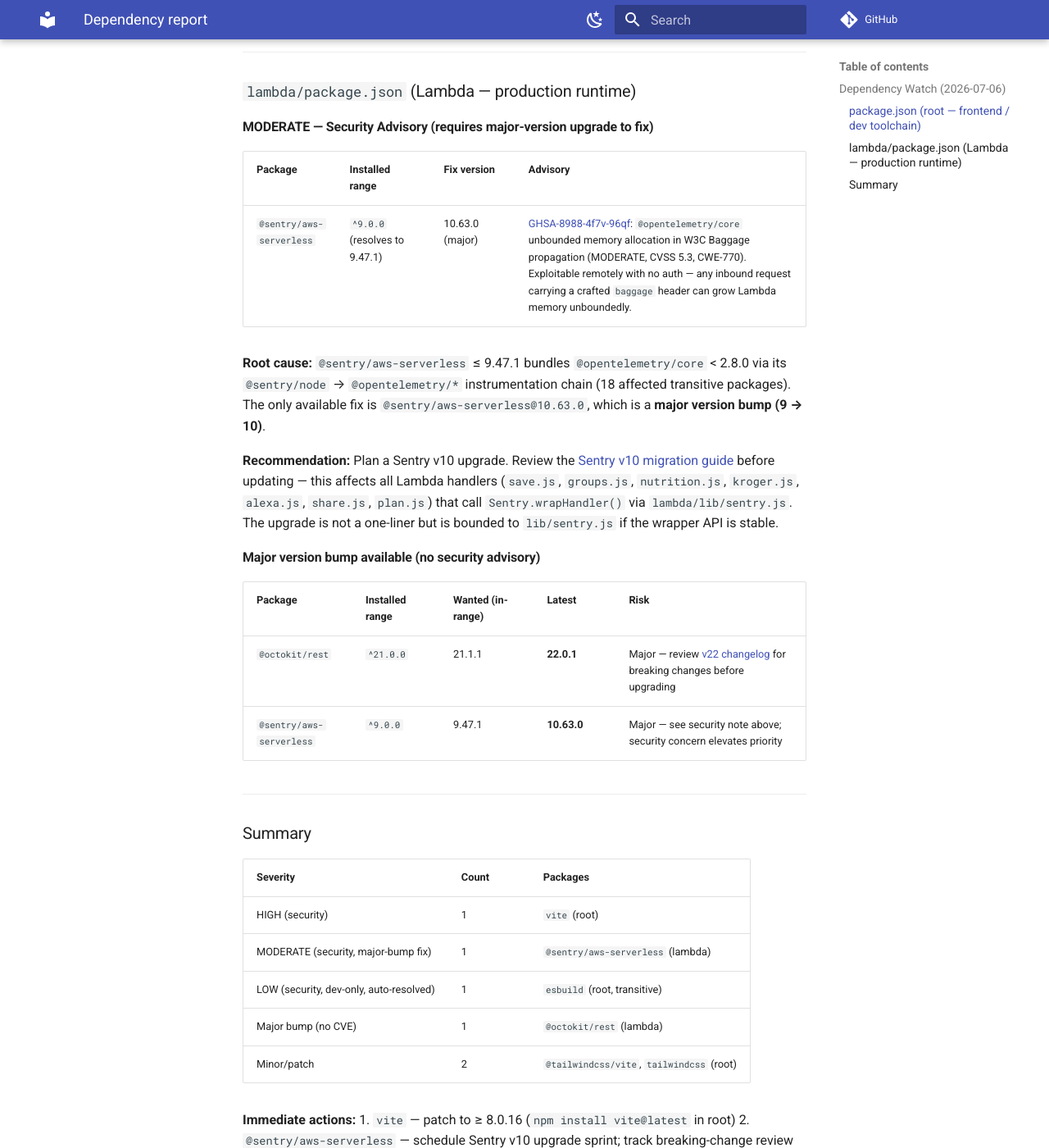
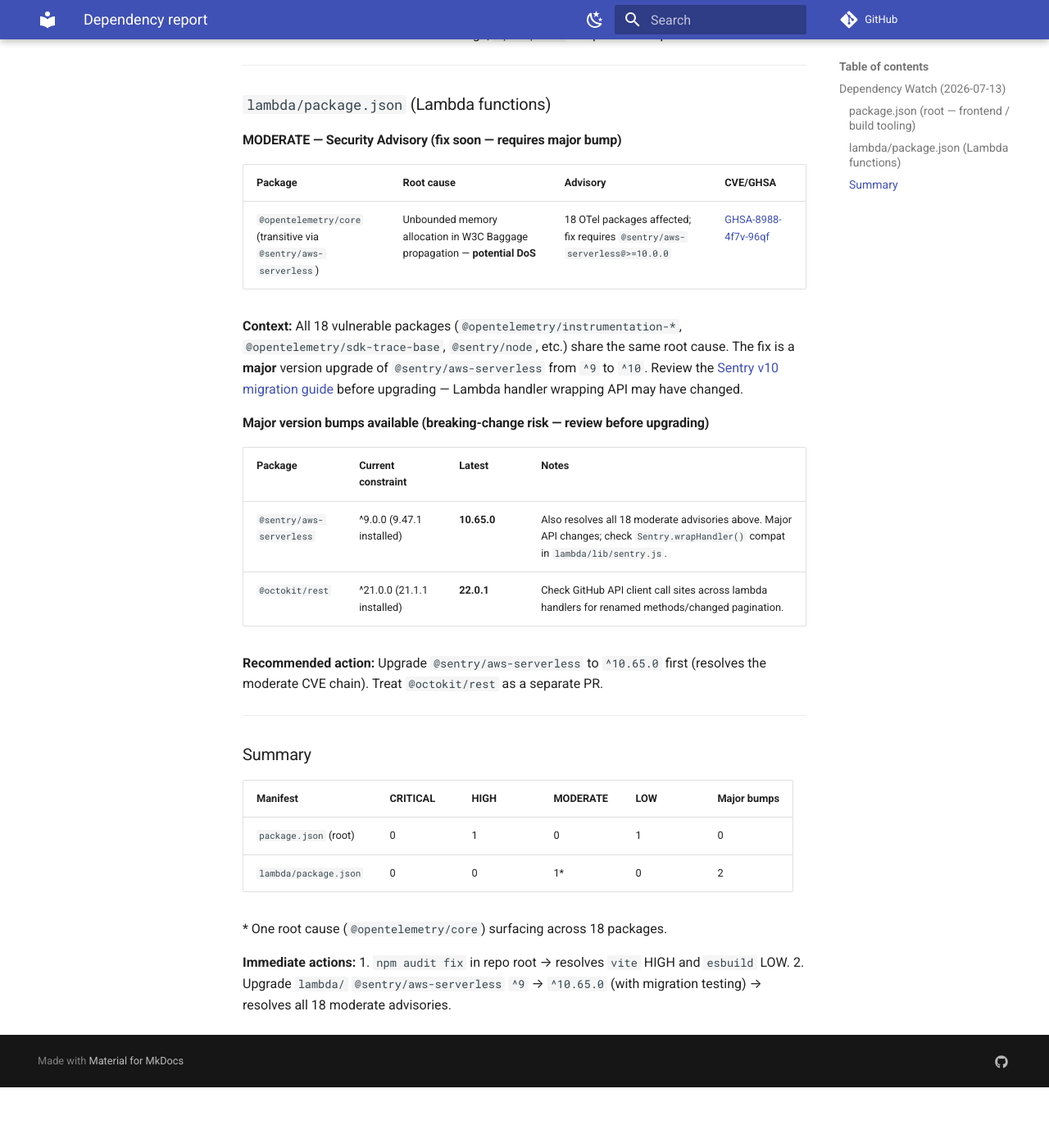
Before and after one commit to jaetill/meal-planner, an MkDocs documentation site: the page built from docs/dependency-report.md, in a window 1280 px wide and 1400 px high, scrolled down 1120 px. Shown: the whole window at 82% size. Built offline with MkDocs 1.6.1 and Material for MkDocs 9.7.7, drawn with Linux system fonts in a browser that asks for light colours; comment, search, counter and statistics services are not loaded; after the commit the page ends 2446 px from its top, so only the background shows below that; some of the changed text lies outside the part shown.

Commit message:
dep-watch: weekly report 2026-07-13

```diff
--- a/docs/dependency-report.md
+++ b/docs/dependency-report.md
@@ -1,68 +1,67 @@
-## Dependency Watch (2026-07-06)
+## Dependency Watch (2026-07-13)
 
 ---
 
-### `package.json` (root — frontend / dev toolchain)
+### `package.json` (root — frontend / build tooling)
 
-#### HIGH — Security Advisories (action recommended)
+#### HIGH — Security Advisory (fix immediately)
 
-| Package | Installed range | Fix version | Advisory |
-|---------|----------------|-------------|----------|
-| `vite` | `^8.0.0` (resolves to 8.0.0–8.0.15) | ≥ 8.0.16 | [GHSA-fx2h-pf6j-xcff](https://github.com/advisories/GHSA-fx2h-pf6j-xcff): `server.fs.deny` bypass via Windows alternate paths (HIGH, CWE-22/200) |
-| `vite` | same | ≥ 8.0.16 | [GHSA-v6wh-96g9-6wx3](https://github.com/advisories/GHSA-v6wh-96g9-6wx3): NTLMv2 hash disclosure via UNC path in `launch-editor` (MODERATE) |
+| Package | Installed | Advisory | CVE/GHSA |
+|---------|-----------|----------|----------|
+| `vite` (direct devDep) | ^8.0.0 (8.0.0–8.0.15) | `server.fs.deny` bypass via Windows alternate paths — **file read outside root** | [GHSA-fx2h-pf6j-xcff](https://github.com/advisories/GHSA-fx2h-pf6j-xcff) |
+| `vite` (direct devDep) | ^8.0.0 (8.0.0–8.0.15) | NTLMv2 hash disclosure via UNC path handling (launch-editor) | [GHSA-v6wh-96g9-6wx3](https://github.com/advisories/GHSA-v6wh-96g9-6wx3) |
 
-**Recommendation:** Run `npm install vite@latest` (or pin to `^8.0.16`) to pick up the patch. Both advisories affect the dev server on Windows; CI/deployment risk is low, but the HIGH rating warrants a prompt patch.
+**Context:** Both advisories are Windows-specific and affect the Vite dev server only — not the deployed production build. Nevertheless severity is HIGH; fix by running `npm audit fix` in the repo root (stays within the `^8.0.0` semver range).
 
-#### LOW — Security Advisories (dev toolchain only)
+#### LOW — Security Advisory (batch fix)
 
-| Package | Installed range | Advisory |
-|---------|----------------|----------|
-| `esbuild` | 0.27.3–0.28.0 (transitive via vite) | [GHSA-g7r4-m6w7-qqqr](https://github.com/advisories/GHSA-g7r4-m6w7-qqqr): arbitrary file read on Windows dev server (LOW, CVSS 2.5). Resolved by updating `vite` above. |
+| Package | Installed | Advisory | CVE/GHSA |
+|---------|-----------|----------|----------|
+| `esbuild` (transitive via vite) | 0.27.3–0.28.0 | Arbitrary file read on Windows dev server | [GHSA-g7r4-m6w7-qqqr](https://github.com/advisories/GHSA-g7r4-m6w7-qqqr) |
 
-#### Minor/patch — no security impact
+**Context:** Windows dev server only. Resolved by the same `npm audit fix` that updates vite.
 
-| Package | Declared range | Wanted (in-range latest) | Registry latest |
-|---------|---------------|--------------------------|-----------------|
-| `@tailwindcss/vite` | `^4.2.1` | 4.3.2 | 4.3.2 |
-| `tailwindcss` | `^4.2.1` | 4.3.2 | 4.3.2 |
+#### Minor / patch updates (low priority — monthly sweep)
 
-These are within their declared semver range; no action required this cycle. Batch with next monthly sweep if desired.
+| Package | Declared | Latest |
+|---------|----------|--------|
+| `tailwindcss` | ^4.2.1 | 4.3.2 |
+| `@tailwindcss/vite` | ^4.2.1 | 4.3.2 |
+
+Both are within the declared semver range; `npm update` will pick them up.
 
 ---
 
-### `lambda/package.json` (Lambda — production runtime)
+### `lambda/package.json` (Lambda functions)
 
-#### MODERATE — Security Advisory (requires major-version upgrade to fix)
+#### MODERATE — Security Advisory (fix soon — requires major bump)
 
-| Package | Installed range | Fix version | Advisory |
-|---------|----------------|-------------|----------|
-| `@sentry/aws-serverless` | `^9.0.0` (resolves to 9.47.1) | 10.63.0 (major) | [GHSA-8988-4f7v-96qf](https://github.com/advisories/GHSA-8988-4f7v-96qf): `@opentelemetry/core` unbounded memory allocation in W3C Baggage propagation (MODERATE, CVSS 5.3, CWE-770). Exploitable remotely with no auth — any inbound request carrying a crafted `baggage` header can grow Lambda memory unboundedly. |
+| Package | Root cause | Advisory | CVE/GHSA |
+|---------|-----------|----------|----------|
+| `@opentelemetry/core` (transitive via `@sentry/aws-serverless`) | Unbounded memory allocation in W3C Baggage propagation — **potential DoS** | 18 OTel packages affected; fix requires `@sentry/aws-serverless@>=10.0.0` | [GHSA-8988-4f7v-96qf](https://github.com/advisories/GHSA-8988-4f7v-96qf) |
 
-**Root cause:** `@sentry/aws-serverless` ≤ 9.47.1 bundles `@opentelemetry/core` < 2.8.0 via its `@sentry/node` → `@opentelemetry/*` instrumentation chain (18 affected transitive packages). The only available fix is `@sentry/aws-serverless@10.63.0`, which is a **major version bump (9 → 10)**.
+**Context:** All 18 vulnerable packages (`@opentelemetry/instrumentation-*`, `@opentelemetry/sdk-trace-base`, `@sentry/node`, etc.) share the same root cause. The fix is a **major** version upgrade of `@sentry/aws-serverless` from `^9` to `^10`. Review the [Sentry v10 migration guide](https://docs.sentry.io/platforms/javascript/guides/aws-lambda/migration/v9-to-v10/) before upgrading — Lambda handler wrapping API may have changed.
 
-**Recommendation:** Plan a Sentry v10 upgrade. Review the [Sentry v10 migration guide](https://docs.sentry.io/platforms/javascript/migration/v9-to-v10/) before updating — this affects all Lambda handlers (`save.js`, `groups.js`, `nutrition.js`, `kroger.js`, `alexa.js`, `share.js`, `plan.js`) that call `Sentry.wrapHandler()` via `lambda/lib/sentry.js`. The upgrade is not a one-liner but is bounded to `lib/sentry.js` if the wrapper API is stable.
+#### Major version bumps available (breaking-change risk — review before upgrading)
 
-#### Major version bump available (no security advisory)
+| Package | Current constraint | Latest | Notes |
+|---------|--------------------|--------|-------|
+| `@sentry/aws-serverless` | ^9.0.0 (9.47.1 installed) | **10.65.0** | Also resolves all 18 moderate advisories above. Major API changes; check `Sentry.wrapHandler()` compat in `lambda/lib/sentry.js`. |
+| `@octokit/rest` | ^21.0.0 (21.1.1 installed) | **22.0.1** | Check GitHub API client call sites across lambda handlers for renamed methods/changed pagination. |
 
-| Package | Installed range | Wanted (in-range) | Latest | Risk |
-|---------|---------------|-------------------|--------|------|
-| `@octokit/rest` | `^21.0.0` | 21.1.1 | **22.0.1** | Major — review [v22 changelog](https://github.com/octokit/rest.js/releases) for breaking changes before upgrading |
-| `@sentry/aws-serverless` | `^9.0.0` | 9.47.1 | **10.63.0** | Major — see security note above; security concern elevates priority |
+**Recommended action:** Upgrade `@sentry/aws-serverless` to `^10.65.0` first (resolves the moderate CVE chain). Treat `@octokit/rest` as a separate PR.
 
 ---
 
 ### Summary
 
-| Severity | Count | Packages |
-|----------|-------|---------|
-| HIGH (security) | 1 | `vite` (root) |
-| MODERATE (security, major-bump fix) | 1 | `@sentry/aws-serverless` (lambda) |
-| LOW (security, dev-only, auto-resolved) | 1 | `esbuild` (root, transitive) |
-| Major bump (no CVE) | 1 | `@octokit/rest` (lambda) |
-| Minor/patch | 2 | `@tailwindcss/vite`, `tailwindcss` (root) |
+| Manifest | CRITICAL | HIGH | MODERATE | LOW | Major bumps |
+|----------|----------|------|----------|-----|-------------|
+| `package.json` (root) | 0 | 1 | 0 | 1 | 0 |
+| `lambda/package.json` | 0 | 0 | 1* | 0 | 2 |
+
+\* One root cause (`@opentelemetry/core`) surfacing across 18 packages.
 
 **Immediate actions:**
-1. `vite` — patch to ≥ 8.0.16 (`npm install vite@latest` in root)
-2. `@sentry/aws-serverless` — schedule Sentry v10 upgrade sprint; track breaking-change review for `lambda/lib/sentry.js`
-
-**Next monthly sweep:** `@octokit/rest` v22, `@tailwindcss/vite`/`tailwindcss` latest.
+1. `npm audit fix` in repo root → resolves `vite` HIGH and `esbuild` LOW.
+2. Upgrade `lambda/` `@sentry/aws-serverless` `^9` → `^10.65.0` (with migration testing) → resolves all 18 moderate advisories.
```
